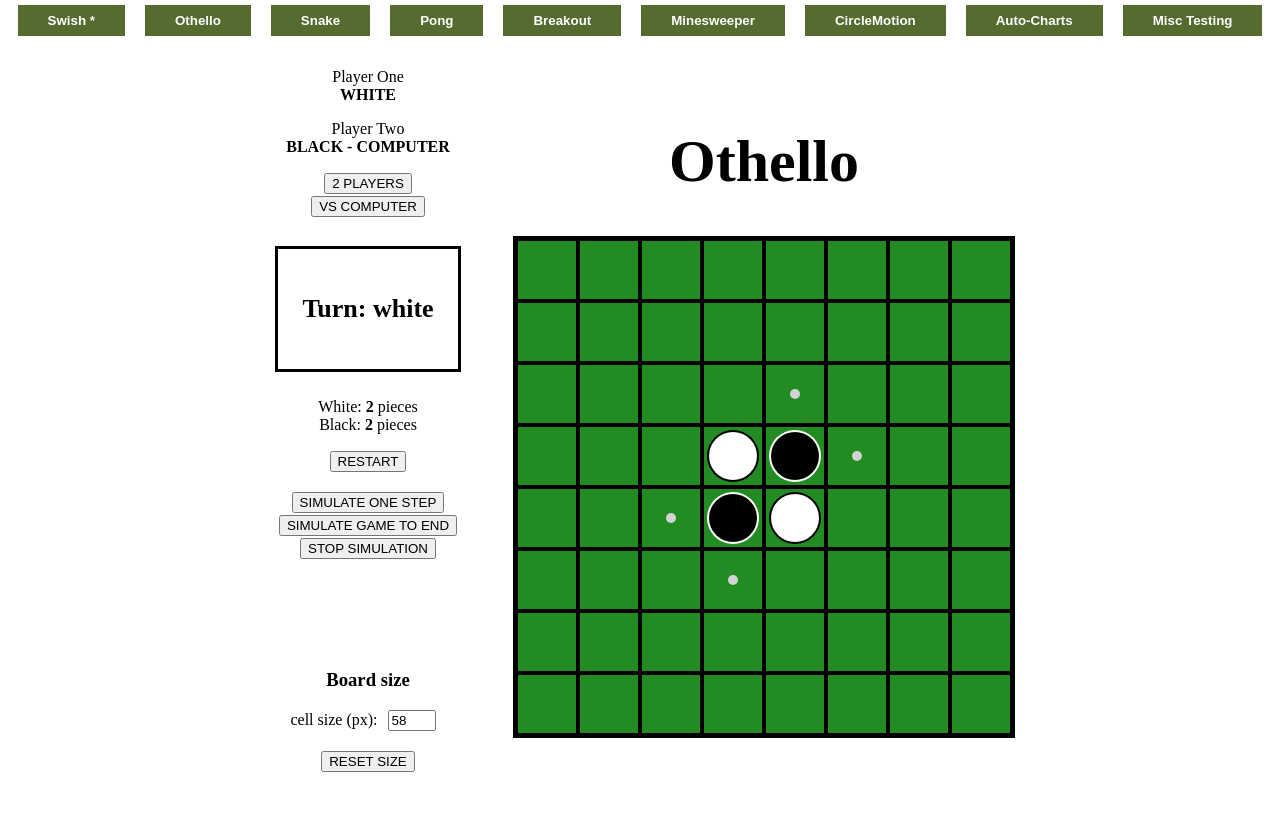
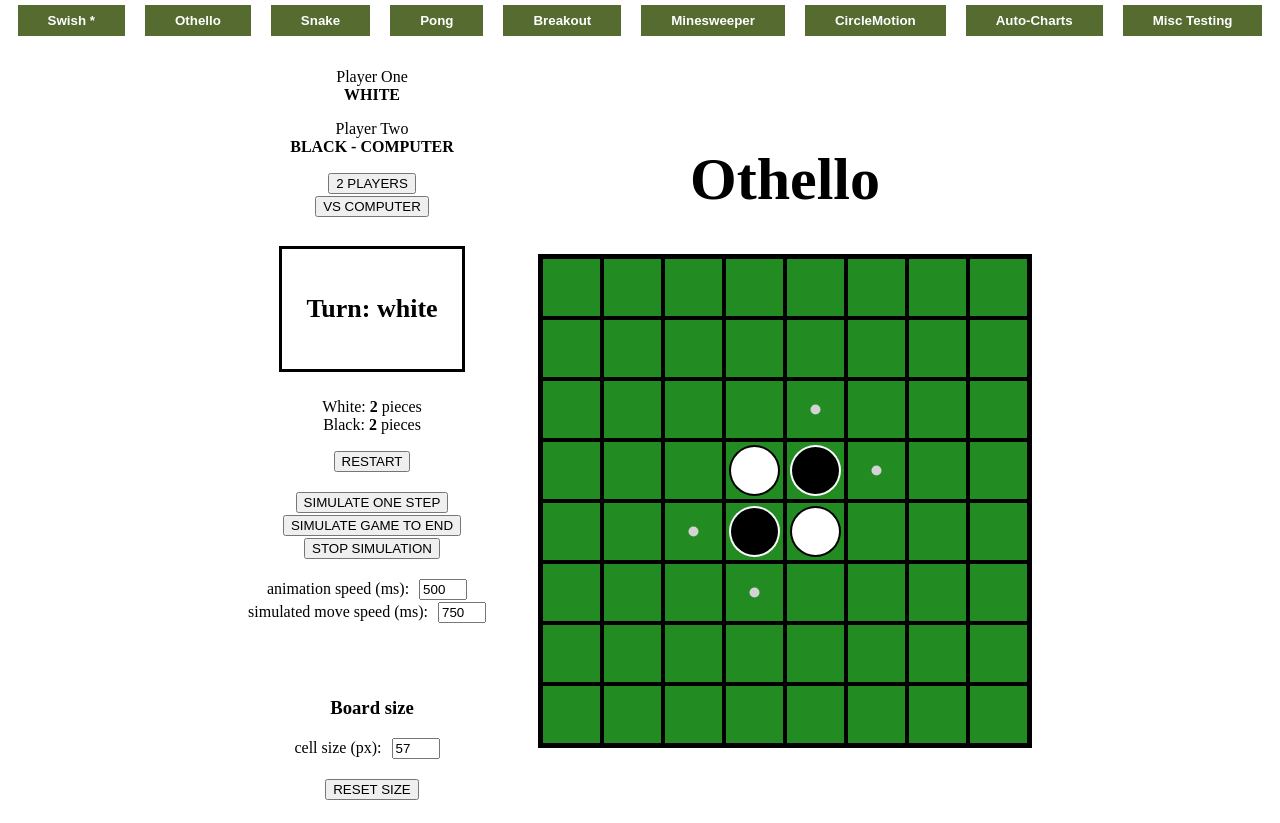
Before and after one commit to apoyhonen/base, a Vue app: page / in a window 1280 px wide. Both pictures are taken after a click on the button "Othello". Before the commit the page ends 800 px from the top, so only its background shows below. Built offline with nearby package versions, Linux system fonts and the light colour scheme.

Commit message:
othello animate token flips; add controls for simulation and animation speeds

```diff
--- a/src/apps/OthelloApp.vue
+++ b/src/apps/OthelloApp.vue
@@ -29,6 +29,15 @@
         <button class="controls-button"  @click="stopSimulation = true">STOP SIMULATION</button>
 
         <br><br>
+
+        <label for="animationSpeed">animation speed (ms):</label>
+        <input id="animationSpeed" type="number" class="controls-input" v-model="animationDurationMs" />
+
+        <br>
+
+        <label for="simulatedSpeed">simulated move speed (ms):</label>
+        <input id="simulatedSpeed" type="number" class="controls-input" v-model="simulationStepLengthMs" />
+
         <br><br>
         <br><br>
 
@@ -53,6 +62,7 @@
                 :row="rowIndex"
                 :value="grid[rowIndex - 1][colIndex - 1]"
                 :size="cellSize"
+                :animation-duration-ms="animationDurationMs"
                 @left-click="cellClicked"
             />
           </tr>
@@ -80,6 +90,8 @@
 
 const defaultCellSize = 50;
 const cellSize = ref(defaultCellSize);
+
+const animationDurationMs = ref(500);
 
 const grid = ref([]);
 initGrid(grid.value, 0);
@@ -181,7 +193,7 @@
 }
 
 function runCpuMoveIfApplicable(){
-  if (isCpuOpponentTurn()) runSingleSimulationStep();
+  if (isCpuOpponentTurn()) setTimeout(runSingleSimulationStep, simulationStepLengthMs.value);
 }
 
 function isCpuOpponentTurn() {
@@ -207,7 +219,7 @@
 
 // SIMULATED (RANDOM) GAME
 
-const simulationStepLengthMs = 100;
+const simulationStepLengthMs = ref(750);
 let lastSimulatedStepTimeStamp = 0;
 let stopSimulation = false;
 
@@ -227,7 +239,7 @@
   }
 
   if (getRemainingMoves() > 0) {
-    if (Date.now() - lastSimulatedStepTimeStamp > simulationStepLengthMs) {
+    if (Date.now() - lastSimulatedStepTimeStamp > simulationStepLengthMs.value) {
 
       const randomPlacement = selectRandomOptionFromPossibleMoves(possibleMovesGrid.value);
       if (randomPlacement) {
--- a/src/components/OthelloCell.vue
+++ b/src/components/OthelloCell.vue
@@ -18,6 +18,7 @@
   row: Number,
   value: Number,
   size: Number,
+  animationDurationMs: Number,
 })
 
 const canvasSize = computed(() => props.size);
@@ -28,6 +29,8 @@
 
 let canvas = null;
 let c = null;
+
+// base drawing
 
 let midX = 0;
 let midY = 0;
@@ -64,13 +67,63 @@
 })
 
 const cellValue = computed(() => props.value);
-watch(cellValue, () => reDraw());
+let prevValue = null;
+
+let animationTimestamp = null;
+let animatingPrevValue = null;
+
+watch(cellValue, () => {
+  if (cellValue.value > 0) {
+    animationTimestamp = Date.now();
+    animatingPrevValue = prevValue;
+    prevValue = cellValue.value;
+  } else {
+    prevValue = null; // cell reset
+  }
+
+  reDraw();
+});
 
 function reDraw() {
   if (!canvas) return;
 
   clear();
 
+  if (animationTimestamp) {
+    const animationRatio = (Date.now() - animationTimestamp) / props.animationDurationMs;
+
+    if (animationRatio >= 0.5 || animatingPrevValue) {
+      const valueToAnimate = animationRatio < 0.5 ? animatingPrevValue : cellValue.value;
+      let radius;
+
+      if (animationRatio < 0.5) {
+        // animate removing old value, if present
+        radius = circleRadius * (1 - animationRatio / 0.5);
+      } else {
+        // animate new value
+        radius = circleRadius * ((Math.min(animationRatio, 1) - 0.5) / 0.5);
+      }
+
+      // border circle
+      c.fillStyle = valueToAnimate === 1 ? 'black' : 'white';
+      c.beginPath();
+      c.ellipse(midX, midY, radius + borderWidth, circleRadius + borderWidth, 0, 0, 2 * Math.PI);
+      c.fill();
+
+      // main piece circle
+      c.fillStyle = valueToAnimate === 1 ? 'white' : 'black';
+      c.beginPath();
+      c.ellipse(midX, midY, radius, circleRadius, 0, 0, 2 * Math.PI);
+      c.fill();
+    }
+
+    if (animationRatio < 1) {
+      requestAnimationFrame(reDraw); // continue animating
+    } else {
+      animatingPrevValue = cellValue.value;
+      animationTimestamp = null;
+    }
+  } else {
     if (cellValue.value > 0) {
       // border circle
       c.fillStyle = cellValue.value === 1 ? 'black' : 'white';
@@ -89,6 +142,7 @@
       c.beginPath();
       c.arc(midX, midY, 5, 0, 2*Math.PI);
       c.fill();
+    }
   }
 }
 
--- a/src/engines/OthelloEngine.js
+++ b/src/engines/OthelloEngine.js
@@ -323,6 +323,3 @@
 
     return [];
 }
-
-
-// SIMULATED GAME
```
Lines whose indentation alone changed are shown as unchanged.
